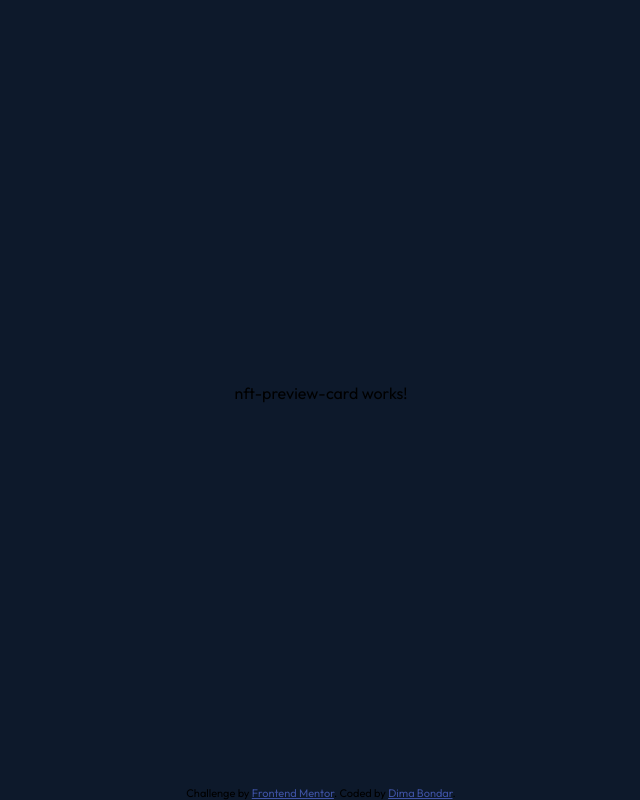
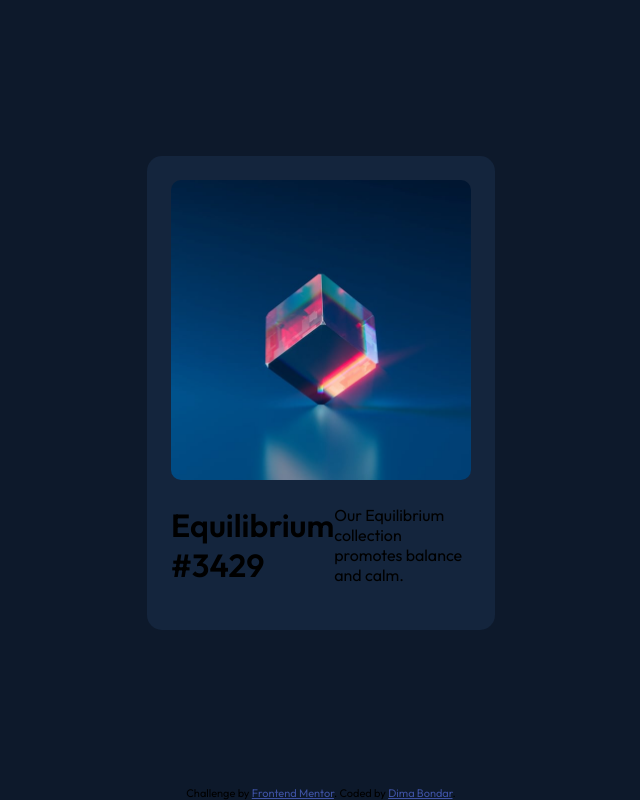
Before and after one commit to heyimdima/nft-preview-card-component, an Angular app in the folder frontend/: page / in a window 1280 px wide. Shown: the whole page, without its empty margins (319-959 px from the left). Built offline with nearby package versions, Linux system fonts and the light colour scheme.

Commit message:
addded a card for the nft with heading and description

```diff
--- a/frontend/src/app/components/nft-preview-card/nft-preview-card.component.css
+++ b/frontend/src/app/components/nft-preview-card/nft-preview-card.component.css
@@ -0,0 +1,19 @@
+.nft-card {
+  background-color: var(--cardBg);
+  border-radius: 15px;
+  max-width: 300px;
+  max-height: 500px;
+  padding: 1.5em;
+}
+
+.equilibrium-img {
+  border-radius: 10px;
+  width: 100%;
+  height: 100%;
+}
+
+.nft-info {
+display: flex;
+align-items: center;
+justify-items: center;
+}
--- a/frontend/src/app/components/nft-preview-card/nft-preview-card.component.html
+++ b/frontend/src/app/components/nft-preview-card/nft-preview-card.component.html
@@ -1 +1,9 @@
-<p>nft-preview-card works!</p>
+<div class="nft-card">
+  <span><img src="assets/images/image-equilibrium.jpg" alt="img" class="equilibrium-img"></span>
+  <div class="nft-info">
+      <h1 class="nft-name">Equilibrium #3429</h1>
+      <p class="nft-about">Our Equilibrium collection promotes balance and calm.</p>
+      <div class="nft-price-line">
+    </div>
+  </div>
+</div>
```
